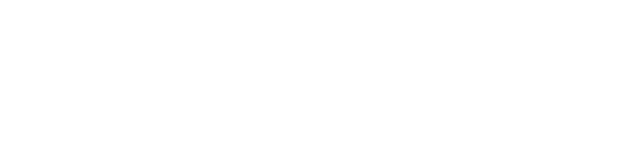
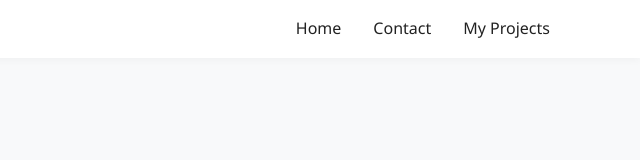
Before and after one commit to Jakinisme/portofolio, a plain HTML site: page src/page/about.html in a window 1280 px wide. Shown: the whole page, without its empty margins (640-1280 px from the left). Drawn offline with Linux system fonts and the light colour scheme.

Commit message:
html pages

```diff
--- a/src/css/global.css
+++ b/src/css/global.css
@@ -0,0 +1,44 @@
+
+* {
+  margin: 0;
+  padding: 0;
+  box-sizing: border-box;
+}
+
+body {
+  font-family: 'Segoe UI', Arial, sans-serif;
+  background: #f8f9fa;
+  color: #222;
+  min-height: 100vh;
+  line-height: 1.6;
+}
+
+.navbar-container {
+  background: #fff;
+  box-shadow: 0 2px 8px rgba(0,0,0,0.04);
+  padding: 1rem 0;
+}
+
+.navbar-content {
+  max-width: 1100px;
+  margin: 0 auto;
+  display: flex;
+  justify-content: flex-end;
+  gap: 2rem;
+}
+
+.link-btn:hover {
+  transform: scale(1.05);
+  transition: all 0.2s ease-in-out;
+}
+
+.navbar-content a {
+  text-decoration: none;
+  color: #222;
+  font-weight: 500;
+  transition: color 0.2s;
+}
+
+.navbar-content a:hover {
+  color: #007bff;
+}
--- a/src/page/about.html
+++ b/src/page/about.html
@@ -3,9 +3,16 @@
 <head>
     <meta charset="UTF-8">
     <meta name="viewport" content="width=device-width, initial-scale=1.0">
+    <link rel="stylesheet" href="../css/global.css">
     <title>Document</title>
 </head>
 <body>
-
+    <div class="navbar-container">
+        <div class="navbar-content">
+            <a href="../../landing.html">Home</a>
+            <a href="../page/contact.html">Contact</a>
+            <a href="../page/project.html">My Projects</a>
+        </div>
+    </div>
 </body>
 </html>
```
Also changed, not shown: src/page/contact.html (+8 -1 lines), src/page/project.html (+8 -1 lines).
